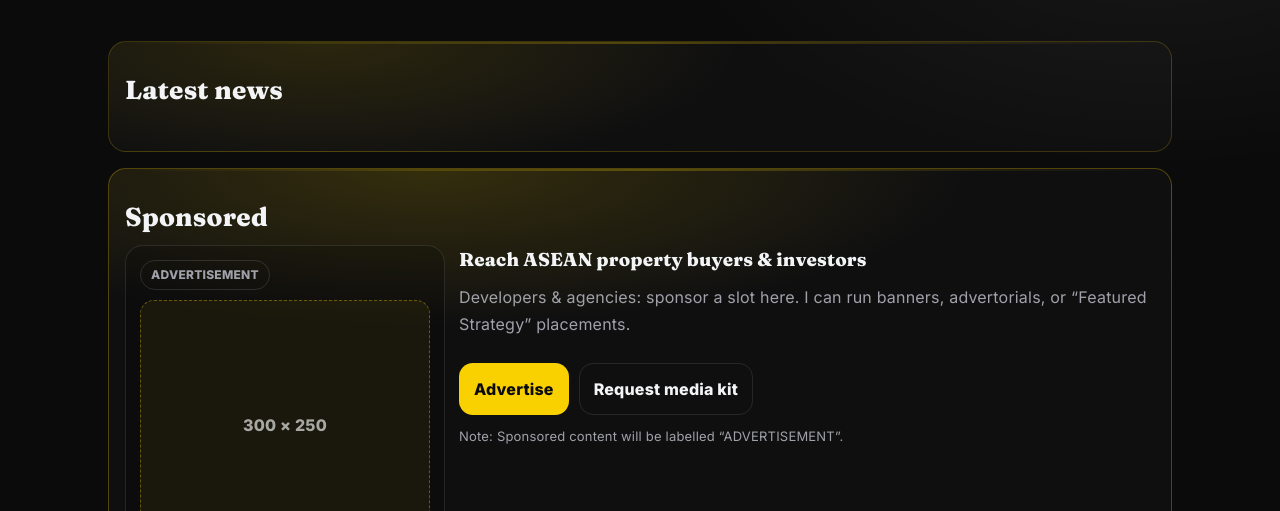
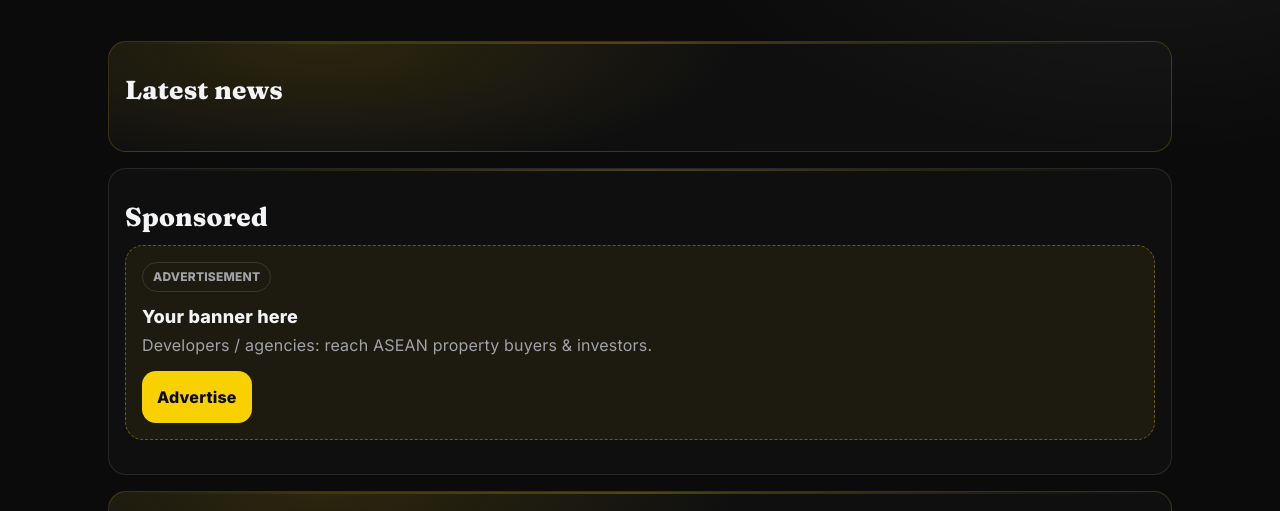
Before and after one commit to Squid9oo/The-Property-Brief, a website: page index.html in a window 1280 px wide. Shown: the part 289-800 px from the top of the page. Drawn offline with nearby package versions, Linux system fonts and the light colour scheme.

Commit message:
Banner Ad Section

```diff
--- a/index.html
+++ b/index.html
@@ -53,31 +53,13 @@
         </section>
 
         <!-- Latest advertisement section -->
-        <section class="section section--sponsored" id="sponsored">
+        <section class="section" id="sponsored">
           <h2>Sponsored</h2>
-
-          <div class="adGrid">
-          <div class="adMock">
+          <div class="adBox">
           <div class="adLabel">ADVERTISEMENT</div>
-          <div class="adMockBox">300 × 250</div>
-          <p class="muted" style="margin-top:10px;">Your banner or advertorial slot.</p>
-          </div>
-
-          <div class="adPitch">
-          <h3 style="margin:0 0 8px;">Reach ASEAN property buyers & investors</h3>
-          <p class="muted" style="margin:0 0 12px;">
-          Developers & agencies: sponsor a slot here. I can run banners, advertorials, or “Featured Strategy” placements.
-          </p>
-
-          <div class="adCtas">
+          <div class="adTitle">Your banner here</div>
+          <p class="muted">Developers / agencies: reach ASEAN property buyers & investors.</p>
           <a class="btnPrimary" style="width:auto;" href="mailto:thianlong@gmail.com">Advertise</a>
-          <a class="btnGhost" style="width:auto;" href="/#about">Request media kit</a>
-          </div>
-
-          <p class="muted" style="margin-top:10px; font-size:13px;">
-          Note: Sponsored content will be labelled “ADVERTISEMENT”.
-          </p>
-          </div>
           </div>
         </section>
 
--- a/styles.css
+++ b/styles.css
@@ -512,57 +512,25 @@
 .hp{ display:none; }
 
 .cardSummary{ margin-top:10px; }
-.section--sponsored{
-  border-color: rgba(249,209,0,0.28);
-  background:
-    radial-gradient(900px 260px at 30% 0%, rgba(249,209,0,0.16), transparent 60%),
-    rgba(255,255,255,0.02);
+
+.adBox{
+  border: 1px dashed rgba(249,209,0,0.35);
+  border-radius: var(--radius);
+  padding: 16px;
+  background: rgba(249,209,0,0.06);
 }
-
-.adGrid{
-  display: grid;
-  grid-template-columns: 320px 1fr;
-  gap: 14px;
-  align-items: start;
-  margin-top: 12px;
-}
-
-.adMock{
-  border: 1px solid rgba(255,255,255,0.10);
-  border-radius: var(--radius);
-  padding: 14px;
-  background: rgba(0,0,0,0.18);
-}
-
 .adLabel{
-  display: inline-flex;
-  font-size: 12px;
-  font-weight: 900;
-  letter-spacing: 0.25px;
-  padding: 4px 10px;
-  border-radius: 999px;
-  border: 1px solid rgba(255,255,255,0.12);
+  display:inline-flex;
+  font-size:12px;
+  font-weight:900;
+  letter-spacing:.2px;
+  padding:4px 10px;
+  border-radius:999px;
+  border:1px solid rgba(255,255,255,0.12);
   color: var(--muted);
 }
-
-.adMockBox{
-  margin-top: 10px;
-  height: 250px;
-  border-radius: 14px;
-  border: 1px dashed rgba(249,209,0,0.35);
-  background: rgba(249,209,0,0.06);
-  display: grid;
-  place-items: center;
-  color: rgba(243,244,246,0.65);
-  font-weight: 900;
+.adTitle{
+  margin-top:10px;
+  font-weight:900;
+  font-size:18px;
 }
-
-.adCtas{
-  display: flex;
-  gap: 10px;
-  flex-wrap: wrap;
-}
-@media (max-width: 780px){
-  .adGrid{ grid-template-columns: 1fr; }
-  .adMockBox{ height: 200px; }
-}
```
